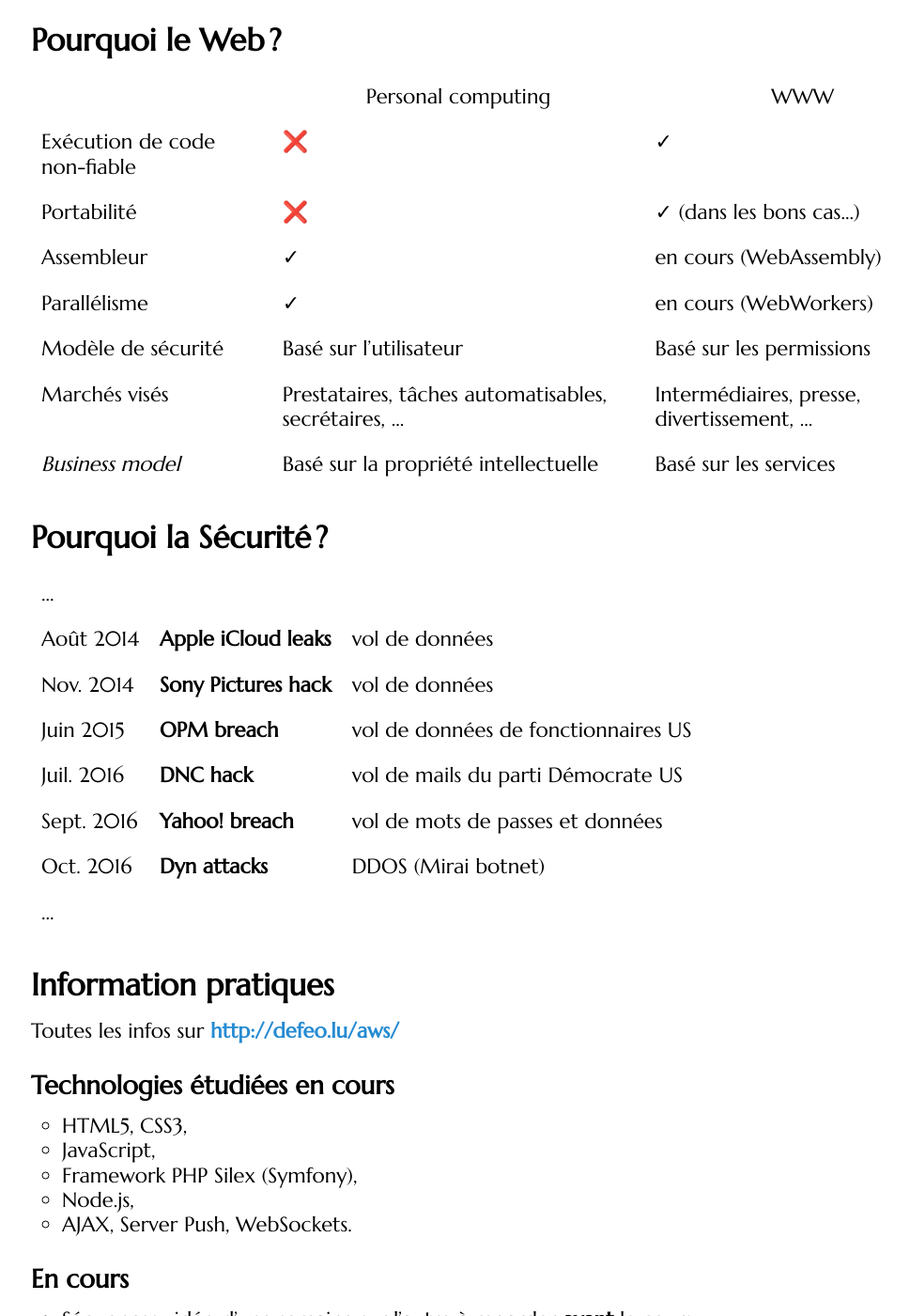
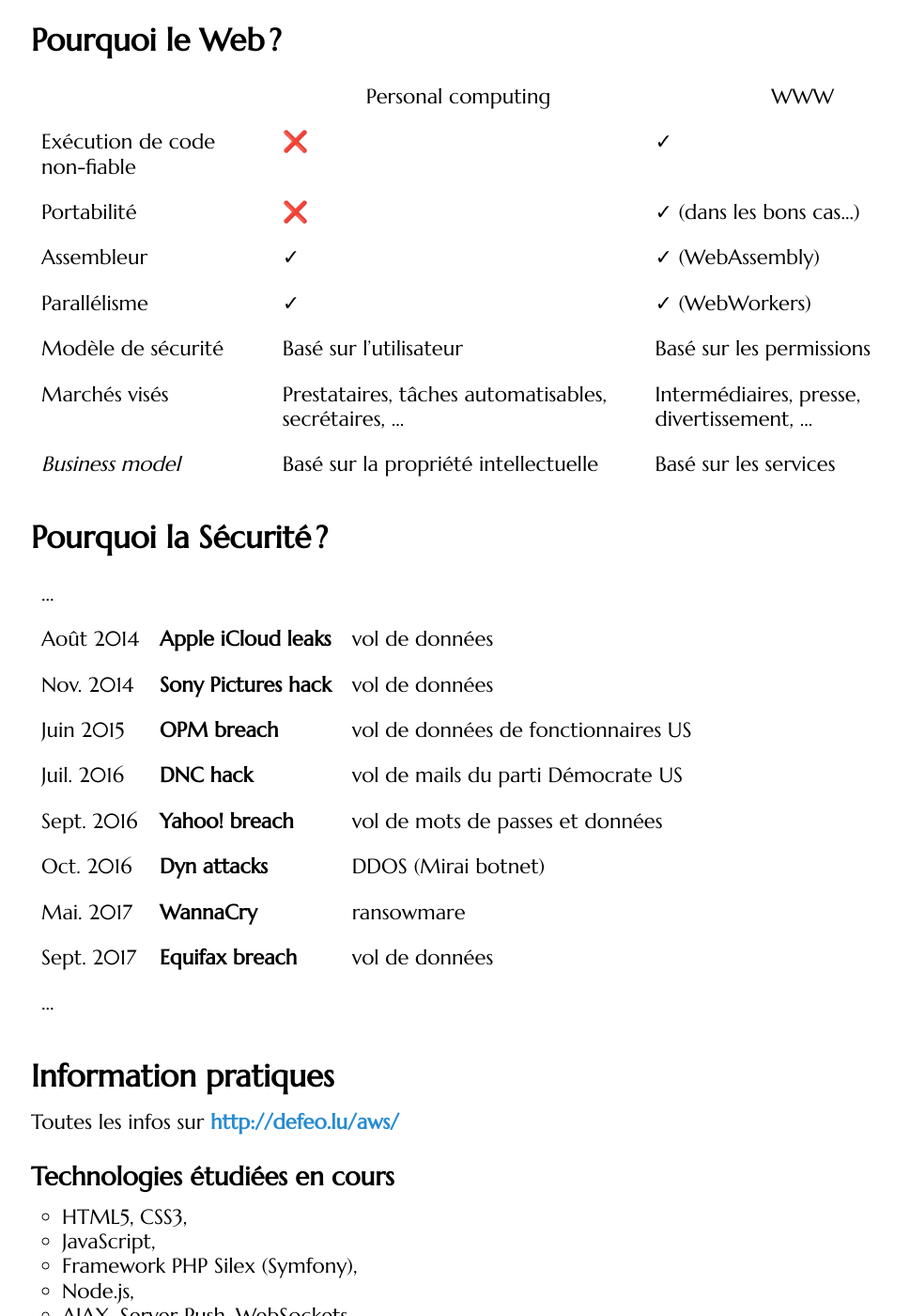
Before and after one commit to defeo/aws, a Jekyll site: the page built from presentation.md, in a window 1280 px wide and 1400 px high, scrolled down 2408 px. Shown: the whole window at 94% size, without its empty margins (112-1081 px from the left). Built offline with Jekyll 4.4.1, drawn with Linux system fonts in a browser that asks for light colours; some web fonts are replaced.

Commit message:
Updated presentation

```diff
--- a/presentation.md
+++ b/presentation.md
@@ -15,8 +15,8 @@ addons:
 |-
 | Exécution de code non-fiable  | ❌ | ✓
 | Portabilité | ❌ | ✓ (dans les bons cas...)
-| Assembleur | ✓ | en cours (WebAssembly)
-| Parallélisme | ✓ | en cours (WebWorkers)
+| Assembleur | ✓ | ✓ (WebAssembly)
+| Parallélisme | ✓ | ✓ (WebWorkers)
 | Modèle de sécurité | Basé sur l'utilisateur | Basé sur les permissions
 | Marchés visés | Prestataires, tâches automatisables, secrétaires, ... | Intermédiaires, presse, divertissement, ...
 | *Business model* | Basé sur la propriété intellectuelle | Basé sur les services
@@ -34,6 +34,8 @@ addons:
 | Juil. 2016 | **DNC hack** | vol de mails du parti Démocrate US
 | Sept. 2016 | **Yahoo! breach** | vol de mots de passes et données
 | Oct. 2016 | **Dyn attacks** | DDOS (Mirai botnet)
+| Mai. 2017 | **WannaCry** | ransowmare
+| Sept. 2017 | **Equifax breach** | vol de données
 | ...
 {:.pretty.content}
 
```
Also changed, not shown: index.md (+2 -0 lines).
